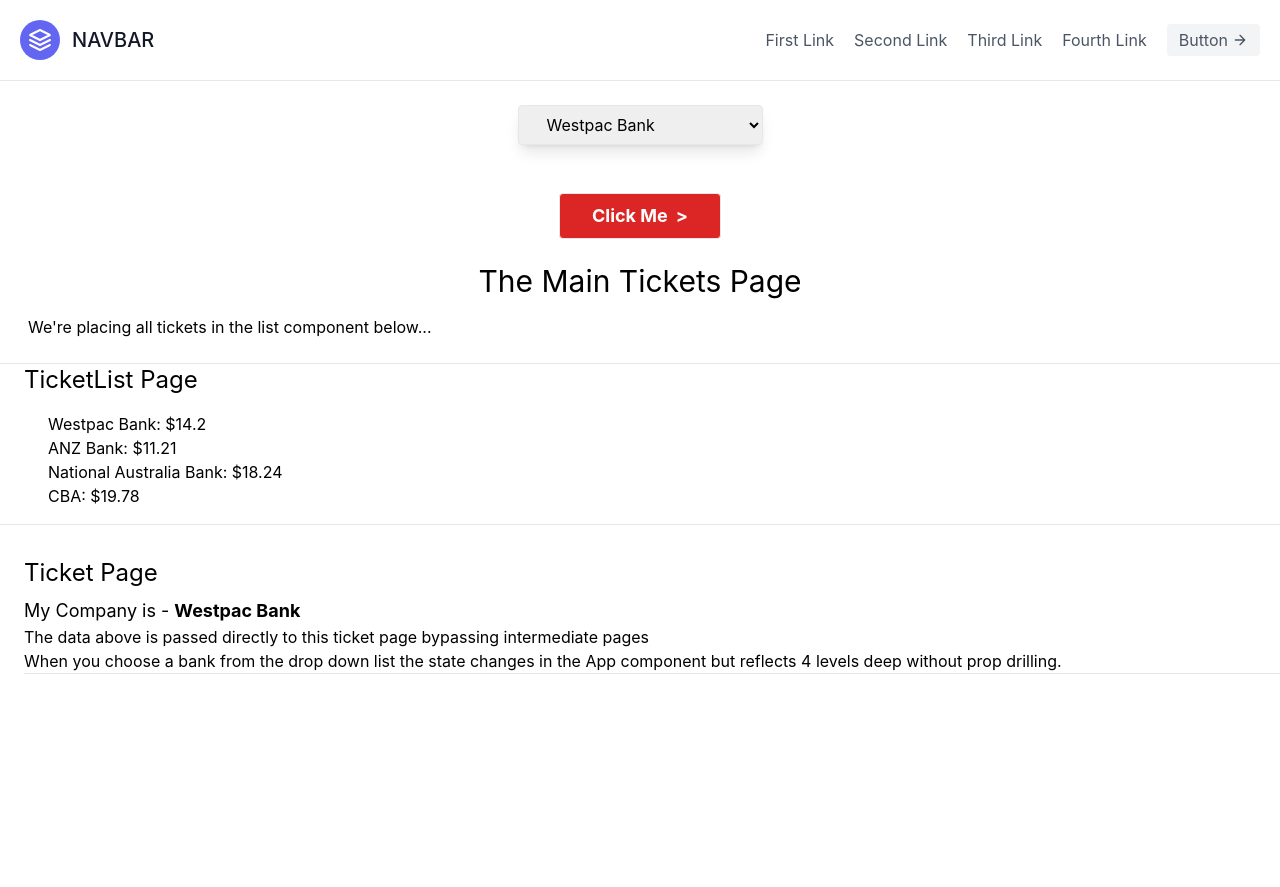
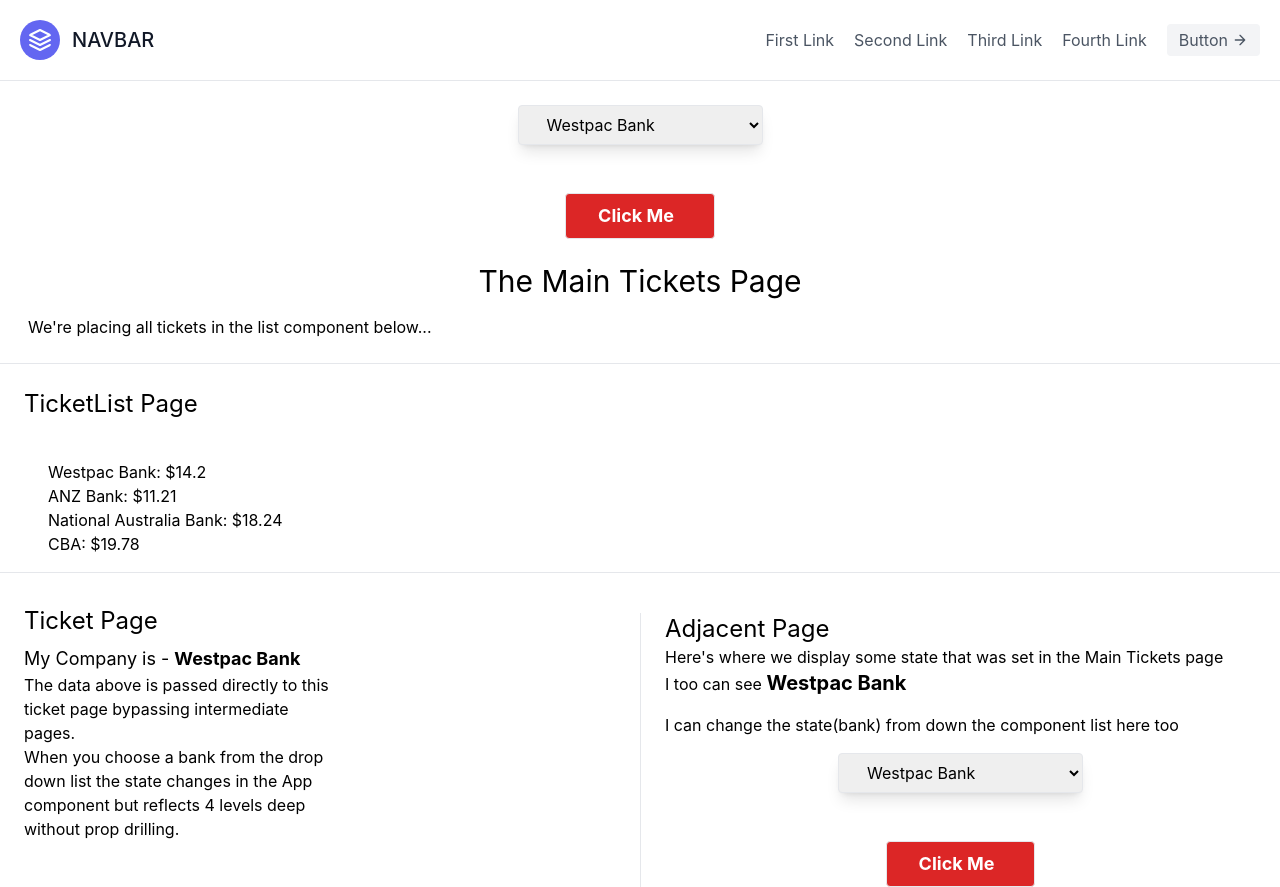
Before and after one commit to Burgesskeith/composition, a React (Create React App) app: page / in a window 1280 px wide. Before the commit the page ends 800 px from the top, so only its background shows below. Built offline with nearby package versions, Linux system fonts and the light colour scheme.

Commit message:
Added adjacent page at bottom of component tree where state can be changed

```diff
--- a/src/App.js
+++ b/src/App.js
@@ -5,6 +5,7 @@
 import Ticket from "./components/Ticket";
 import DropField from "./components/utilities/DropField";
 import TicketData from "./components/data/TicketData";
+import AdjacentPage from "./components/AdjacentPage";
 
 function App() {
   const [state, setState] = useState("Westpac Bank");
@@ -13,6 +14,7 @@
   const handleChange = (e) => {
     setState(e.target.value);
   };
+
   const handleSubmit = (e) => {
     e.preventDefault();
     alert("You chose " + state);
@@ -32,7 +34,14 @@
         {state && (
           <Tickets>
             <TicketList data={data}>
-              <Ticket company={state} />
+              <div className="flex justify-start">
+                <div className="w-1/2">
+                  <Ticket company={state} handleChange={handleChange} />
+                </div>
+                <div className="w-1/2">
+                  <AdjacentPage company={state} handleChange={handleChange} />
+                </div>
+              </div>
             </TicketList>
           </Tickets>
         )}
--- /dev/null
+++ b/src/components/AdjacentPage.js
@@ -0,0 +1,30 @@
+import React from "react";
+import DropField from "./utilities/DropField";
+
+const AdjacentPage = ({ company, handleChange }) => {
+  return (
+    <>
+      <div className="border-l">
+        <div className="text-2xl mt-10 ml-6">Adjacent Page</div>
+        <div className="mx-6">
+          <div>
+            Here's where we display some state that was set in the Main Tickets
+            page
+          </div>
+          <div>
+            I too can see <span className="text-xl font-bold">{company}</span>
+          </div>
+          <div className="my-4">
+            I can change the state(bank) from down the component list here too
+          </div>
+        </div>
+
+        <div>
+          <DropField state={company} handleSelect={handleChange} />
+        </div>
+      </div>
+    </>
+  );
+};
+
+export default AdjacentPage;
--- a/src/components/Ticket.js
+++ b/src/components/Ticket.js
@@ -1,9 +1,10 @@
 import React from "react";
+import AdjacentPage from "./AdjacentPage";
 
 const Ticket = ({ company }) => {
   return (
     <>
-      <div className="mt-8 ml-6">
+      <div className="mt-8 mx-6 w-1/2 ">
         <div className="text-2xl mb-2">Ticket Page</div>
         <div className="text-lg">
           My Company is - <strong>{company}</strong>
@@ -11,14 +12,12 @@
         <div className="mb-8">
           <p>
             The data above is passed directly to this ticket page bypassing
-            intermediate pages
+            intermediate pages.
           </p>
           <p>
             When you choose a bank from the drop down list the state changes in
             the App component but reflects 4 levels deep without prop drilling.
           </p>
-
-          <hr />
         </div>
       </div>
     </>
--- a/src/components/TicketList.js
+++ b/src/components/TicketList.js
@@ -19,7 +19,7 @@
   ));
   return (
     <>
-      <div className="mb-4 text-2xl pl-6">TicketList Page</div>
+      <div className="mb-4 text-2xl pl-6 py-6">TicketList Page</div>
       <div className="mb-4 pl-12">{listItems}</div>
       <hr />
       <div>{children}</div>
--- a/src/components/Tickets.js
+++ b/src/components/Tickets.js
@@ -1,9 +1,14 @@
-import React from "react";
+import React, { useState } from "react";
+import AdjacentPage from "./AdjacentPage";
 
 const Tickets = ({ children }) => {
+  const [bankdata, setBankdata] = useState();
+
+
+
   return (
     <>
-      <div className="mx-auto text-center my-4 text-3xl mt-6">
+      <div className="mx-auto text-center my-4 text-3xl mt-6 flex justify-around">
         The Main Tickets Page
       </div>
       <div className="ml-7 mb-6">
@@ -12,6 +17,7 @@
       <div>
         <hr />
       </div>
+
       <div>{children}</div>
     </>
   );
--- a/src/components/utilities/DropField.js
+++ b/src/components/utilities/DropField.js
@@ -29,7 +29,7 @@
                 <p>Click Me</p>
               </div>
               <div className="ml-2">
-                <span clasName="pb-2">></span>
+                <span clasName="pb-2"></span>
               </div>
             </div>
           </StdButton>
```
Also changed, not shown: src/components/Dashboard.js (deleted, +0 -9 lines).
